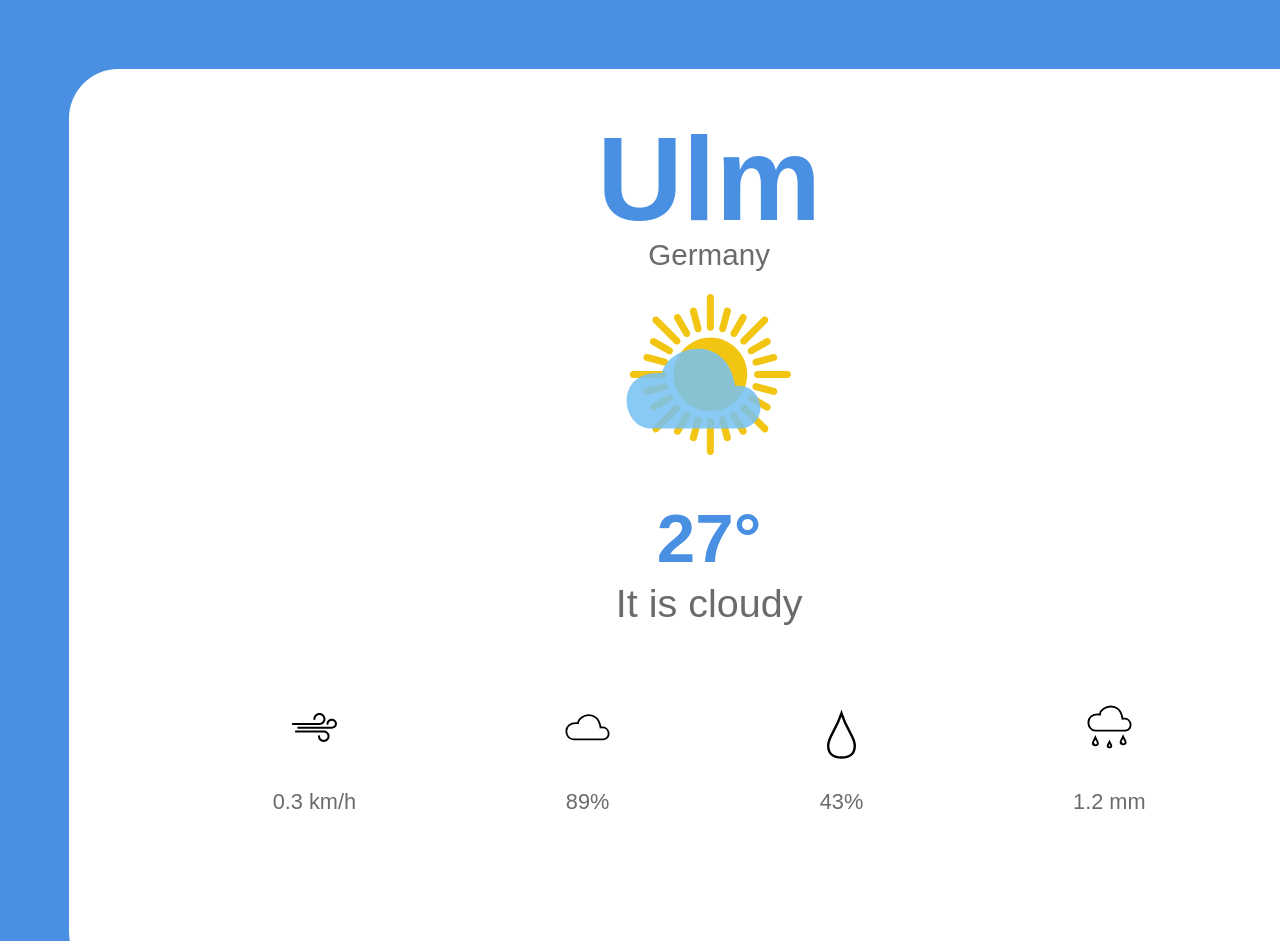
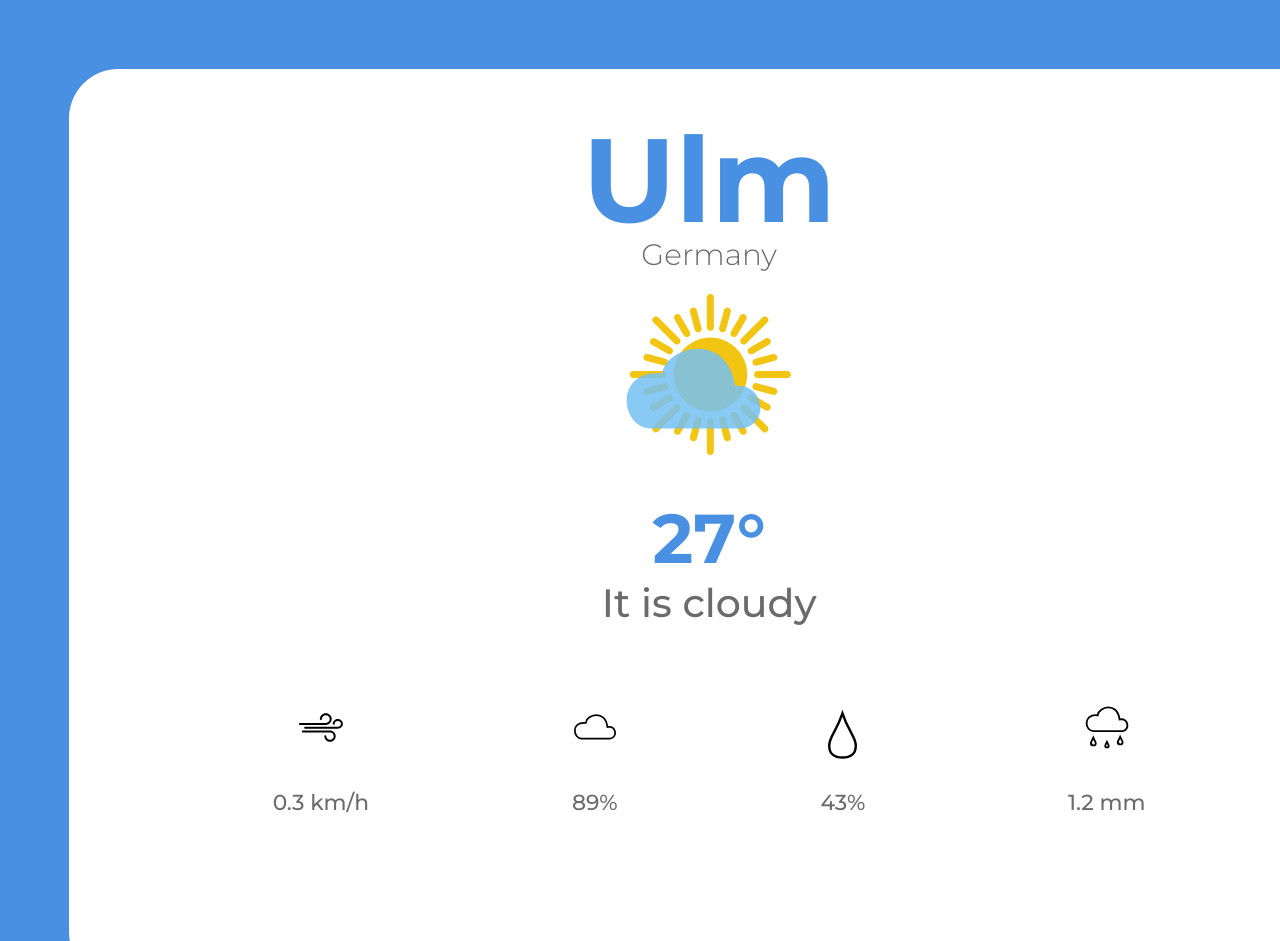
Before and after one commit to mrlmueller/mrlmueller.github.io, a plain HTML site: page index.html in a window 1280 px wide. Shown: the top 941 px of the page. Drawn offline with nearby package versions, Linux system fonts and the light colour scheme; no server answers.

Commit message:
Change font

```diff
--- a/index.html
+++ b/index.html
@@ -9,6 +9,7 @@
   <link href="css/normalize.css" rel="stylesheet" type="text/css">
   <link href="style.css" rel="stylesheet" type="text/css">
   <link href="https://fonts.googleapis.com" rel="preconnect">
+  <link href="https://fonts.googleapis.com/css2?family=Montserrat:wght@300;500;700&display=swap" rel="stylesheet">
   <link href="https://fonts.gstatic.com" rel="preconnect" crossorigin="anonymous">
   <script src="https://ajax.googleapis.com/ajax/libs/webfont/1.6.26/webfont.js" type="text/javascript"></script>
   <script type="text/javascript">!function(o,c){var n=c.documentElement,t=" w-mod-";n.className+=t+"js",("ontouchstart"in o||o.DocumentTouch&&c instanceof DocumentTouch)&&(n.className+=t+"touch")}(window,document);</script>
```
